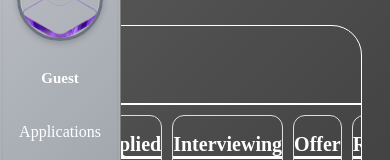
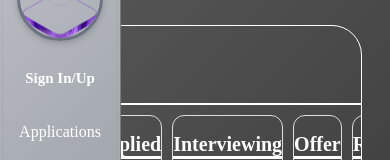
Before and after one commit to ElijahSWilliams/jobTracker, a React (Vite) app: page / in a window 390 px wide. Shown: the part 125-285 px from the top of the page. Built offline with nearby package versions, Linux system fonts and the light colour scheme.

Commit message:
768 screen size responsiveness fixed

```diff
--- a/src/Profile/Profile.css
+++ b/src/Profile/Profile.css
@@ -140,7 +140,7 @@
   }
 
   .profile-closed {
-    /*   width: 40px; */
+      width: 40px;
   }
 }
 
@@ -150,8 +150,9 @@
     width: 100px;
   }
 
-  .profile__closed {
+  .profile-closed {
     /* display: none; */
+    width: 40px;
   }
 }
 
--- a/src/Profile/Profile.tsx
+++ b/src/Profile/Profile.tsx
@@ -19,7 +19,7 @@ type ProfileProps = {
 function Profile({ open, name, image, toggleSidebar, stats }: ProfileProps) {
   const [profileImage, setProfileImage] = useState(image);
 
-  const {currentUser} = useContext(CurrentUserContext);
+  const { currentUser } = useContext(CurrentUserContext);
 
   /* FUNCTIONS */
   function handleImageChange(event: React.ChangeEvent<HTMLInputElement>) {
@@ -53,7 +53,7 @@ function Profile({ open, name, image, toggleSidebar, stats }: ProfileProps) {
         </label>
 
         {/* DISPLAY USER NAME */}
-        <h1 className="profile__name">{currentUser ? `Hello, ${currentUser.name}` : "Guest"}</h1>
+        <h1 className="profile__name">{currentUser ? `Hello, ${currentUser.name}` : "Sign In/Up"}</h1>
 
         {/*  */}
         <div className="profile__stats">
```
